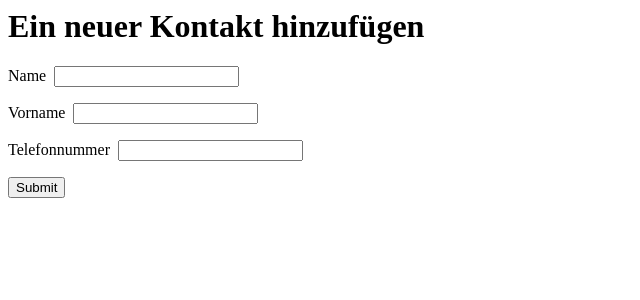
After one commit to alexiusp/t9test, a PHP site: page /templates/add.form.html in a window 1280 px wide. The commit adds this page. Shown: the top 300 px of the page, without its empty margins (0-640 px from the left). Run offline with PHP 8.4, Linux system fonts and the light colour scheme.

Commit message:
starting
db connection OK
add new contact form OK

```diff
--- /dev/null
+++ b/templates/add.form.html
@@ -0,0 +1,18 @@
+<h1>Ein neuer Kontakt hinzufügen</h1>
+<form action="index.php?act=add" method="post">
+	<p>
+		<label for="name">Name&nbsp;</label>
+		<input type="text" name="name" id="name" />
+	</p>
+	<p>
+		<label for="vorname">Vorname&nbsp;</label>
+		<input type="text" name="vorname" id="vorname" />
+	</p>
+	<p>
+		<label for="tel">Telefonnummer&nbsp;</label>
+		<input type="text" name="tel" id="tel" />
+	</p>
+	<p>
+		<input type="submit" />
+	</p>
+</form>
--- /dev/null
+++ b/templates/index.html
@@ -0,0 +1,4 @@
+<h1>Menü:</h1>
+<ul>
+	<li><a href="/index.php?act=new">Ein neuer Kontakt hinzufügen</a></li>
+</ul>
```
Also changed, not shown: classes/t9.class.php (+11 -2 lines), index.php (+17 -1 lines).
